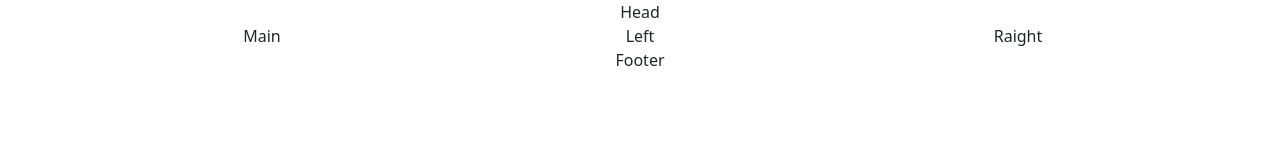
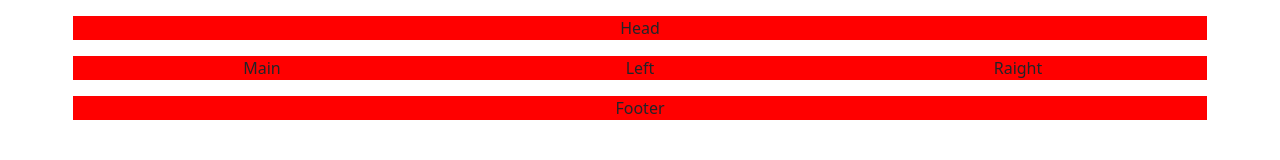
Before and after one commit to NaumVlad/dz18, a website: page index.html in a window 1280 px wide. Drawn offline with Linux system fonts and the light colour scheme.

Commit message:
Bootstrap

```diff
--- /dev/null
+++ b/assets/scss/sections/_secondary.scss
@@ -0,0 +1,6 @@
+@use "../presets" as *;
+@use "../mixins/index" as *;
+
+.col {
+  background-color: red;
+}
--- a/assets/scss/style.scss
+++ b/assets/scss/style.scss
@@ -1,3 +1,4 @@
 @use "../../libs/normalize.css/normalize.css";
 
 @use 'common';
+@use 'sections/secondary';
--- a/index.html
+++ b/index.html
@@ -13,15 +13,15 @@
 <body>
 
   <div class="container text-center">
-    <div class="row">
+    <div class="row my-3">
       <div class="col">Head</div>
     </div>
-    <div class="row">
+    <div class="row my-3">
       <div class="col">Main</div>
       <div class="col">Left</div>
       <div class="col">Raight</div>
     </div>
-    <div class="row">
+    <div class="row my-3">
       <div class="col">Footer</div>
     </div>
   </div>
```
Also changed, not shown: assets/css/style.css.
